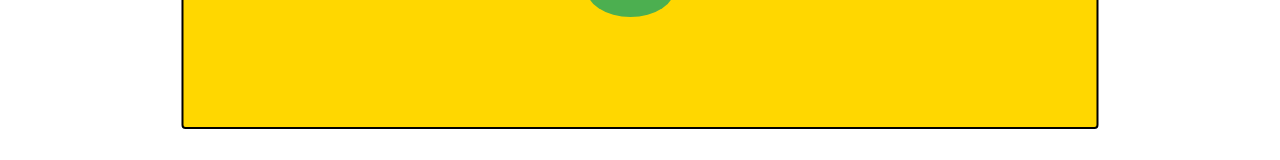
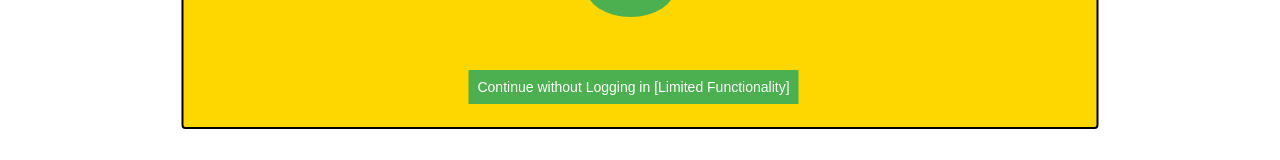
Before and after one commit to dls197/StockApp, a React (Create React App) app in the folder marketview/: page / in a window 1280 px wide. Shown: the part 557-717 px from the top of the page. Built offline with nearby package versions, Linux system fonts and the light colour scheme; no server answers.

Commit message:
Added ability to use the website with logging in [limited functionality]

```diff
--- a/marketview/src/App.js
+++ b/marketview/src/App.js
@@ -132,6 +132,7 @@
                                   {...props}
                                   username = {username}
                                   newsData = {newsData}
+                                  setNewsData = {setNewsData}
                                   setUsername = {setUsername}
                                   setPassword = {setPassword}
                                   setShowWelcomeModal = {setShowWelcomeModal}
--- a/marketview/src/components/LoginModal.js
+++ b/marketview/src/components/LoginModal.js
@@ -69,6 +69,7 @@
                     setShowSignupModal(true)
                     }}> Go To Signup
             </button>
+            <button id = "button9" onClick = {() => {setShowLoginModal(false)}}>Continue without Logging in [Limited Functionality]</button>
             <h2 id = "loginStatus">{loginStatus}</h2>
             <h2 id = "loginStatus2">{loginStatus2}</h2>
         </Modal>
--- a/marketview/src/components/News.js
+++ b/marketview/src/components/News.js
@@ -1,12 +1,23 @@
-import React from 'react'
+import React, { useEffect } from 'react'
 import Header from './Header'
 import Navbar from './Navbar'
 import '../css/News.css'
 
 
-function News({ username, newsData, setUsername,
+function News({ username, newsData, setNewsData, setUsername,
                 setPassword, setShowWelcomeModal, setLoginStatus,
                 setLoginStatus2}) {
+    const finnhubApiKey = process.env.REACT_APP_FINNHUB_API_KEY;
+
+    const getNewsData = async () => {
+        await fetch(`https://finnhub.io/api/v1/news?category=general&token=${finnhubApiKey}`)
+                .then(Response => Response.json())
+                .then(data => setNewsData(data))
+    }
+    useEffect(() => {
+        getNewsData()
+    }, [])
+
     // components of elements in newsData include:
     //.category .datetime .headline .id .image .related .source .summary .url
     const article1 = newsData[0]
--- a/marketview/src/components/SignupModal.js
+++ b/marketview/src/components/SignupModal.js
@@ -65,6 +65,7 @@
                     setSignupStatus("")
                     }}> Go To Login
             </button>
+            <button id = "button7" onClick = {() => {setShowSignupModal(false)}}>Continue without Logging in [Limited Functionality]</button>
             <div className = "signupCenterer">
                 <h2 className = "signupStatus">{signupStatus}</h2>
             </div>
--- a/marketview/src/components/WelcomeModal.js
+++ b/marketview/src/components/WelcomeModal.js
@@ -39,6 +39,7 @@
                     setShowSignupModal(true)
                 }}>Sign Up
             </button>
+            <button id = "button8" onClick = {() => {setShowWelcomeModal(false)}}>Continue without Logging in [Limited Functionality]</button>
         </Modal>
     )
 }
--- a/marketview/src/css/LoginModal.css
+++ b/marketview/src/css/LoginModal.css
@@ -42,6 +42,20 @@
     height: 60px;
 }
 
+#button9 {
+    position: absolute;
+    padding: 1%;
+    background-color: #4CAF50;
+    border: none;
+    color: white;
+    text-align: center;
+    text-decoration: none;
+    font-size: 14px;
+    cursor: pointer;
+    top: 90%;
+    left: 21.6%;
+}
+
 #input1 {
     position: relative;
     display: flex;
--- a/marketview/src/css/SignupModal.css
+++ b/marketview/src/css/SignupModal.css
@@ -42,6 +42,20 @@
     height: 60px;
 }
 
+#button7 {
+    position: absolute;
+    padding: 1%;
+    background-color: #4CAF50;
+    border: none;
+    color: white;
+    text-align: center;
+    text-decoration: none;
+    font-size: 14px;
+    cursor: pointer;
+    top: 90%;
+    left: 21.6%;
+}
+
 #input3 {
     position: relative;
     display: flex;
--- a/marketview/src/css/WelcomeModal.css
+++ b/marketview/src/css/WelcomeModal.css
@@ -40,6 +40,20 @@
     height: 60px;
 }
 
+#button8 {
+    position: absolute;
+    padding: 1%;
+    background-color: #4CAF50;
+    border: none;
+    color: white;
+    text-align: center;
+    text-decoration: none;
+    font-size: 14px;
+    cursor: pointer;
+    top: 90%;
+    left: 31.2%;
+}
+
 #signupStatus {
     position: absolute;
 }
```
